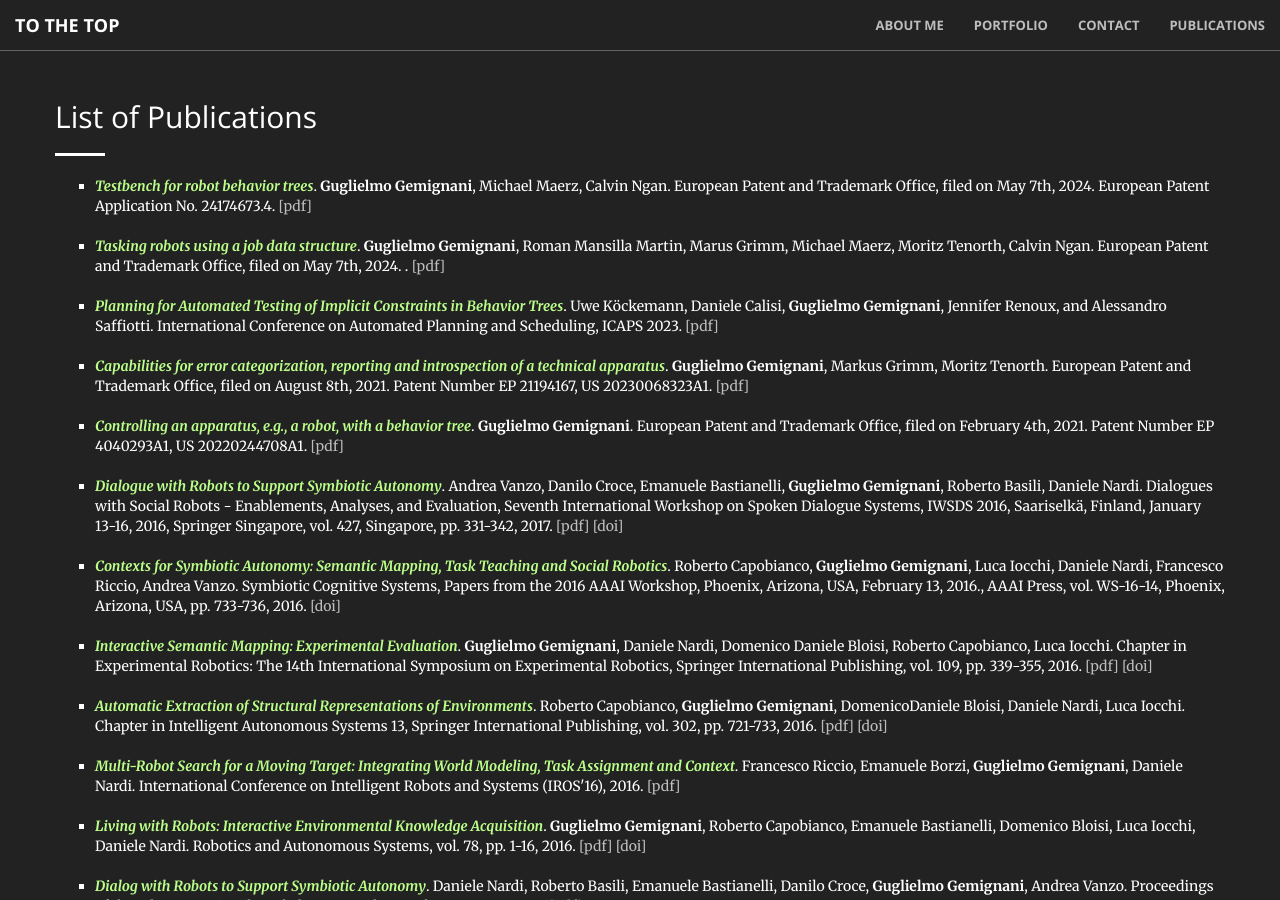
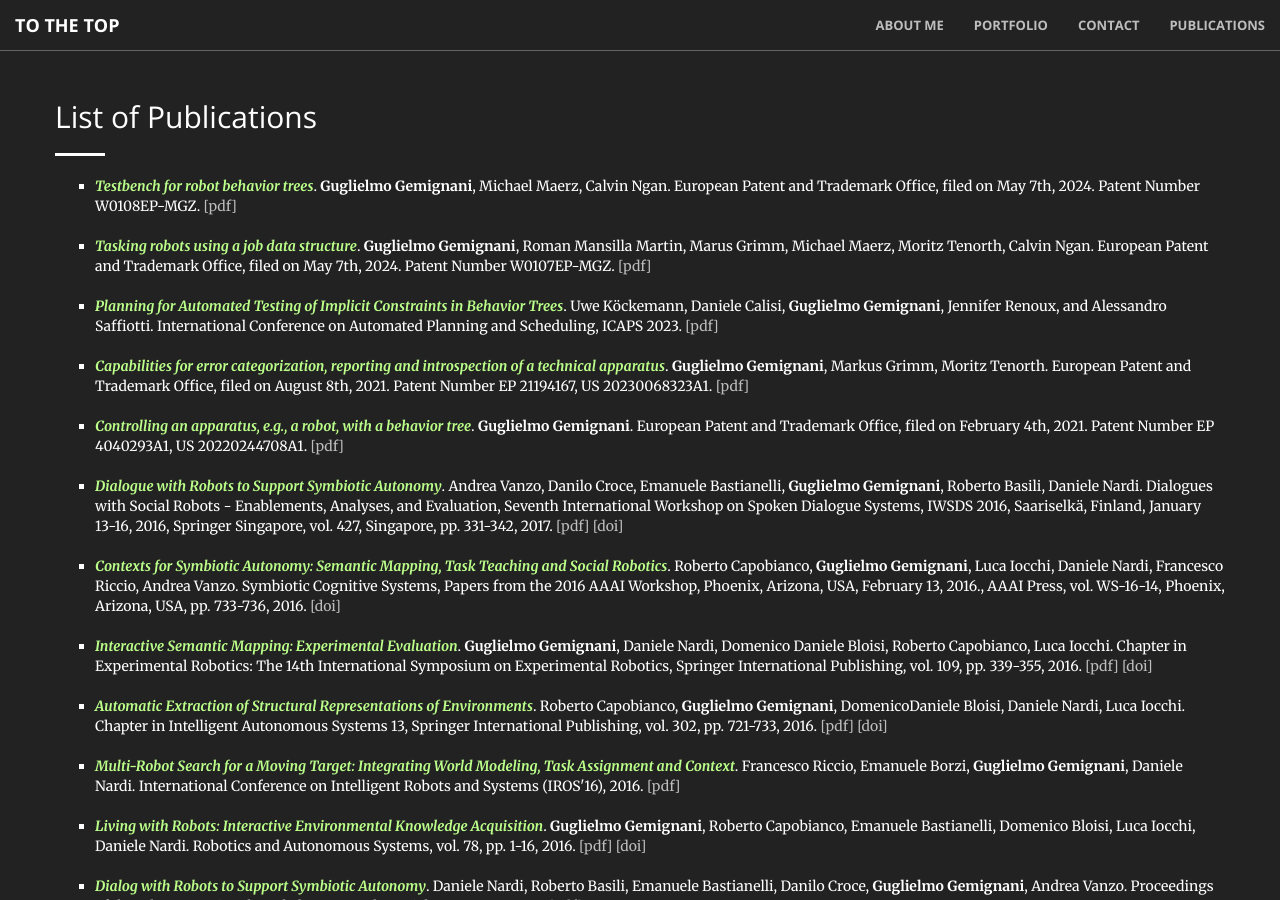
Before and after one commit to g-gemignani/g-gemignani.github.io, a Jekyll site: the page built from publications.html, in a window 1280 px wide and 900 px high. Built offline with Jekyll 4.4.1, drawn with Linux system fonts in a browser that asks for light colours.

Commit message:
Fix patent numbers

```diff
--- a/_includes/publications.html
+++ b/_includes/publications.html
@@ -6,9 +6,9 @@
                 <hr class="light" align="left">
                 <p class="text-white">
                  <ul style="list-style-type:square;">
-                  <li><i><b class=text-title>Testbench for robot behavior trees</b></i>. <b>Guglielmo Gemignani</b>, Michael Maerz, Calvin Ngan. European Patent and Trademark Office, filed on May 7th, 2024. European Patent Application No. 24174673.4. <a class="text-faded" href="files/papers/W0108EP-MGZ.pdf" target="_blank">[pdf]</a></li><br>
+                  <li><i><b class=text-title>Testbench for robot behavior trees</b></i>. <b>Guglielmo Gemignani</b>, Michael Maerz, Calvin Ngan. European Patent and Trademark Office, filed on May 7th, 2024. Patent Number W0108EP-MGZ. <a class="text-faded" href="files/papers/W0108EP-MGZ.pdf" target="_blank">[pdf]</a></li><br>
 
-                  <li><i><b class=text-title>Tasking robots using a job data structure</b></i>. <b>Guglielmo Gemignani</b>, Roman Mansilla Martin, Marus Grimm, Michael Maerz, Moritz Tenorth, Calvin Ngan. European Patent and Trademark Office, filed on May 7th, 2024. . <a class="text-faded" href="files/papers/W0107EP-MGZ.pdf" target="_blank">[pdf]</a></li><br>
+                  <li><i><b class=text-title>Tasking robots using a job data structure</b></i>. <b>Guglielmo Gemignani</b>, Roman Mansilla Martin, Marus Grimm, Michael Maerz, Moritz Tenorth, Calvin Ngan. European Patent and Trademark Office, filed on May 7th, 2024. Patent Number W0107EP-MGZ. <a class="text-faded" href="files/papers/W0107EP-MGZ.pdf" target="_blank">[pdf]</a></li><br>
 
                   <li><i><b class=text-title>Planning for Automated Testing of Implicit Constraints in Behavior Trees</b></i>. Uwe Köckemann, Daniele Calisi, <b>Guglielmo Gemignani</b>, Jennifer Renoux, and Alessandro Saffiotti. International Conference on Automated Planning and Scheduling, ICAPS 2023. <a class="text-faded" href="files/papers/Koeckemann-etal-2023-ICAPS.pdf" target="_blank">[pdf]</a></li><br>
 
```
